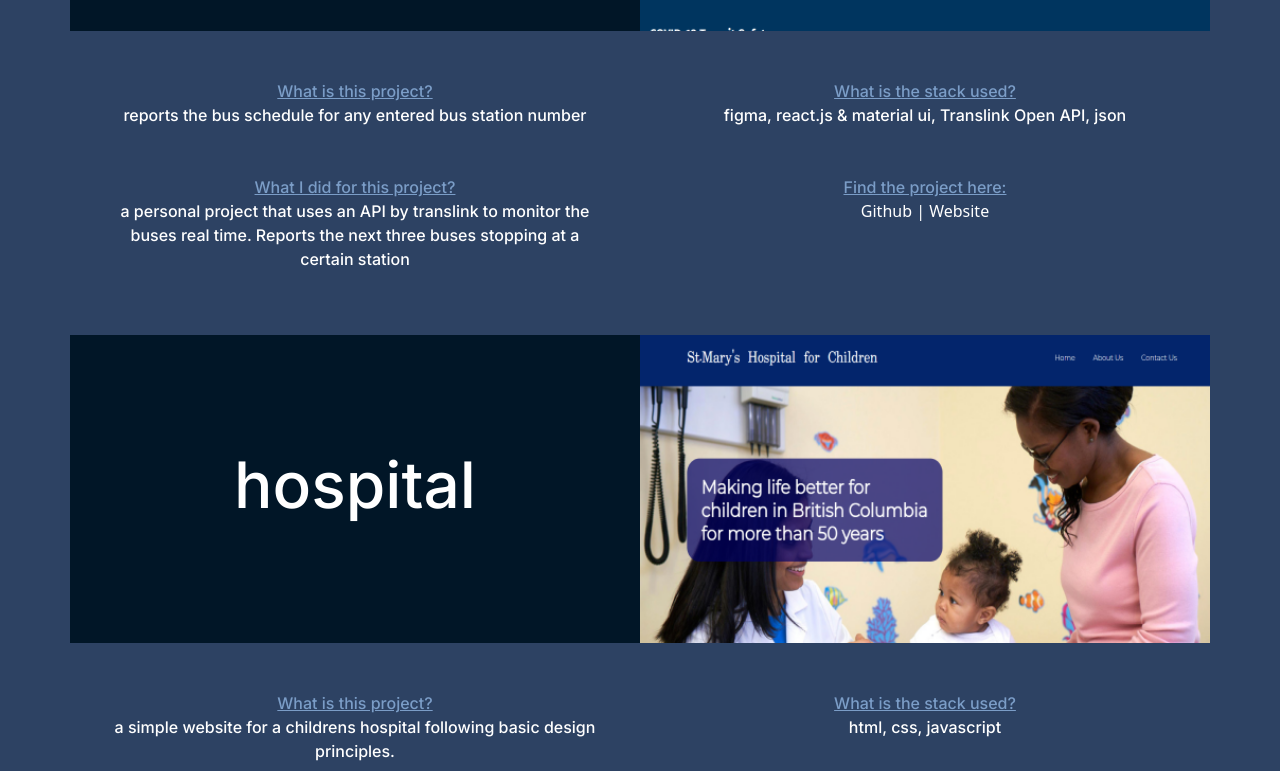
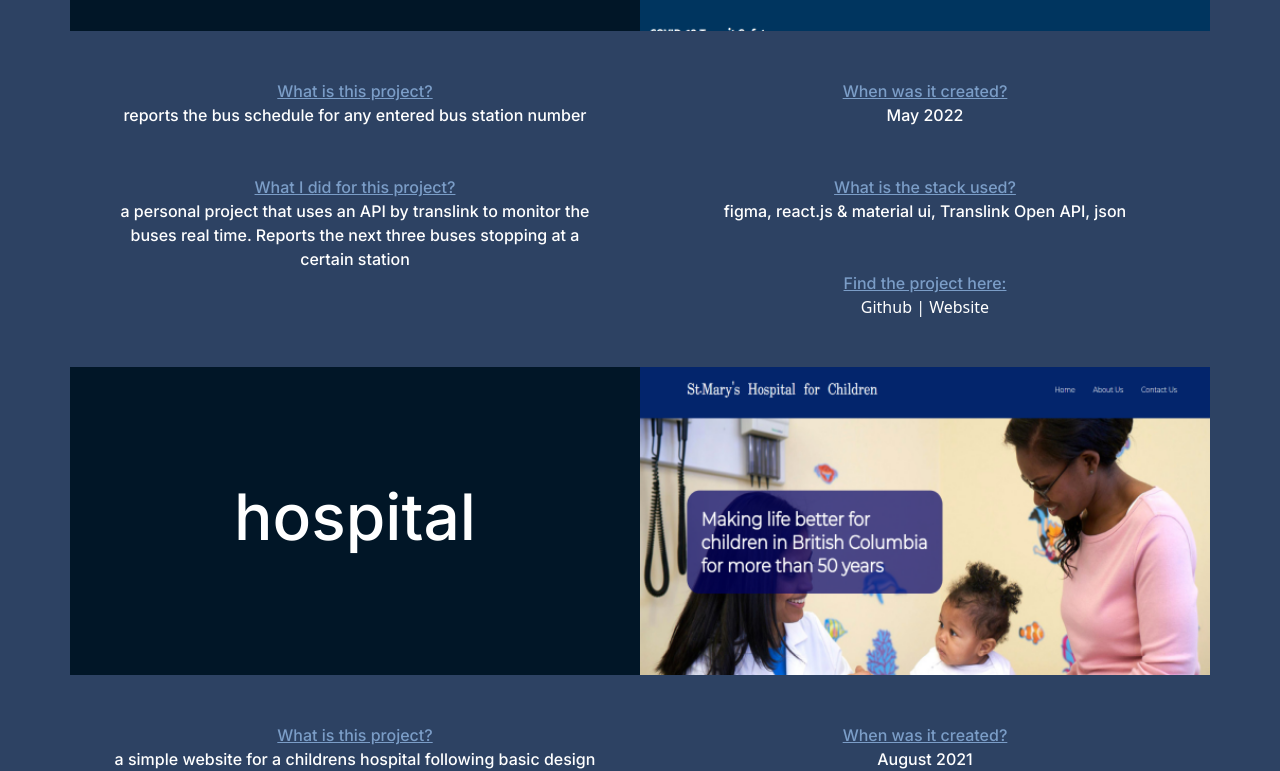
Before and after one commit to umarsalih/portfolio, a React (Create React App) app: page / in a window 1280 px wide. Shown: the part 1830-2601 px from the top of the page. Built offline with nearby package versions, Linux system fonts and the light colour scheme.

Commit message:
brush up text tags

```diff
--- a/src/components/About/About.jsx
+++ b/src/components/About/About.jsx
@@ -18,15 +18,15 @@ function About() {
                         <Col className='profile-text' lg="6" sm="12">
                             <div>
                                 <p>hello! I’m Umar Salih, a front-end web developer based in Vancouver, British
-                                    Columbia. Went from learning to write basic html in high school, to a
-                                    front-end developer that enjoys creating products that people love ❤️
+                                    Columbia. I Went from learning to write basic html in high school, to a
+                                    front-end developer that enjoys designing & creating products that people love ❤️
                                 </p>
-                                <p>but..data structures & algorithm problems always sparked my interest, yet I also
+                                <p>data structures & algorithm problems also always sparked my interest, yet I also
                                     have an eye for great design, to understand how to create a great user
-                                    experience and eye catching designs - it's therapeutic. I have worked with groups of diverse
+                                    experience - I find it therapeutic :D . I have worked with groups of diverse
                                     people, and together we were always able to make something great.</p>
                                 <p>it's always nice to meet new people. as someone who worked in customer
-                                    service, I've interacted with different people that, collectively, help me learn
+                                    service, I've interacted with different people that, collectively, have helped me learn
                                     new things</p>
                             </div>
                         </Col>
--- a/src/components/MobileDesigns/Mobile.jsx
+++ b/src/components/MobileDesigns/Mobile.jsx
@@ -15,9 +15,16 @@ function Mobile() {
                     <Row>
                         <Col className='mobile-project-text' lg="6" xs="12">
                             <h2 className='underline'>NoMoSolo</h2>
-                            <p>A full-stack mobile app created in a group of four for Mobile App Development 1.</p>
-                            <p><p className='underline bold'>Tech stack:</p> Android Studio, Java, SQLite</p>
-                            <p>Contribution: Theme selection, design of logo, UI design of login, register, calendar, and chat</p>
+                            <p>A full-stack mobile app created in a group of four for the Mobile App
+                                Development course.</p>
+                            <p>This is a social media app where users can sign up to create a profile, list
+                                any musical talents they have, and meet with other musicians who want to create
+                                music with them</p>
+                            <p>
+                                <p className='underline bold'>Tech stack:</p>
+                                Android Studio, Java, SQLite</p>
+                            <p>Contribution: Theme selection, design of logo, UI design of login, register,
+                                calendar, and chat</p>
                         </Col>
                         <Col className='mobile-project-carousel' lg="6" xs="12">
                             <CarouselProject/>
@@ -25,7 +32,7 @@ function Mobile() {
                     </Row>
                 </Container>
             </div>
-            <Footer />
+            <Footer/>
         </div>
     )
 }
--- a/src/components/Portfolio/Portfolio.jsx
+++ b/src/components/Portfolio/Portfolio.jsx
@@ -12,12 +12,13 @@ function Portfolio() {
                     projectName='care.io'
                     projectImage={require('../../assets/careio.png')}
                     projectInfo1='a home care business that offers various from cleaning to nannying. Allows people to sign up as service providers and clients for the service.'
-                    projectInfo2='reated the front-end components using advanced React.js to perform dynamically. Incorporated emailjs api to send automated emails
+                    projectInfo2='created the front-end components using advanced React.js to perform dynamic functions. Also incorporated emailjs api to send automated emails
                     upon user signups'
                     projectInfo3='figma, react.js, spring boot, MySQL'
                     projectInfo4='link to project'
                     projectGLink="https://github.com/umarsalih/careio_react_frontend"
                     isDeployed={false}
+                    projectCreationDate="December 2022"
                     />
 
                 <Project
@@ -30,6 +31,7 @@ function Portfolio() {
                     projectWLink="https://umarsalih.github.io/movesmart/"
                     projectGLink="https://github.com/umarsalih/movesmart/tree/master"
                     isDeployed={true}
+                    projectCreationDate="May 2022"
                     />
 
                 <Project
@@ -42,6 +44,7 @@ function Portfolio() {
                     projectWLink="https://umarsalih.github.io/hospital/"
                     projectGLink="https://github.com/umarsalih/childrenshospital"
                     isDeployed={true}
+                    projectCreationDate="August 2021"
                     />
             </div>
         </div>
--- a/src/components/Portfolio/Project.jsx
+++ b/src/components/Portfolio/Project.jsx
@@ -39,6 +39,11 @@ function Project(props) {
                     <Col lg='6'>
                         <div className='project-info project-info-right'>
                             <div>
+                                <p className='isSubtitle'>When was it created?</p>
+                                <p>{props.projectCreationDate}</p>
+                            </div>
+
+                            <div>
                                 <p className='isSubtitle'>What is the stack used?</p>
                                 <p>{props.projectInfo3}</p>
                             </div>
@@ -46,19 +51,22 @@ function Project(props) {
                             <div>
                                 <p className='isSubtitle'>Find the project here:
                                 </p>
-                                <a target="_blank" id='link-text' href={props.projectGLink}>Github</a>
+                                <a className='fancy-link' target="_blank" id='link-text' href={props.projectGLink}>Github</a>
                                 {isDeployed
                                     ? (
                                         <Fragment>
-                                            <span>
-
-                                            </span>
-                                            <a className='underline' target="_blank" id='link-text' href={props.projectWLink}> | Website</a>
+                                            <span> | </span>
+                                            <a
+                                                className='fancy-link'
+                                                target="_blank"
+                                                id='link-text'
+                                                href={props.projectWLink}>
+                                                Website</a>
                                         </Fragment>
                                     )
                                     : null}
+                            </div>
 
-                            </div>
                         </div>
                     </Col>
                 </Row>
--- a/src/components/Portfolio/portfolio.css
+++ b/src/components/Portfolio/portfolio.css
@@ -84,3 +84,8 @@ p {
 .project-right img {
     width: 100%;
 }
+
+.fancy-link:hover {
+    text-decoration: underline !important;
+    font-weight: 700;
+}
```
